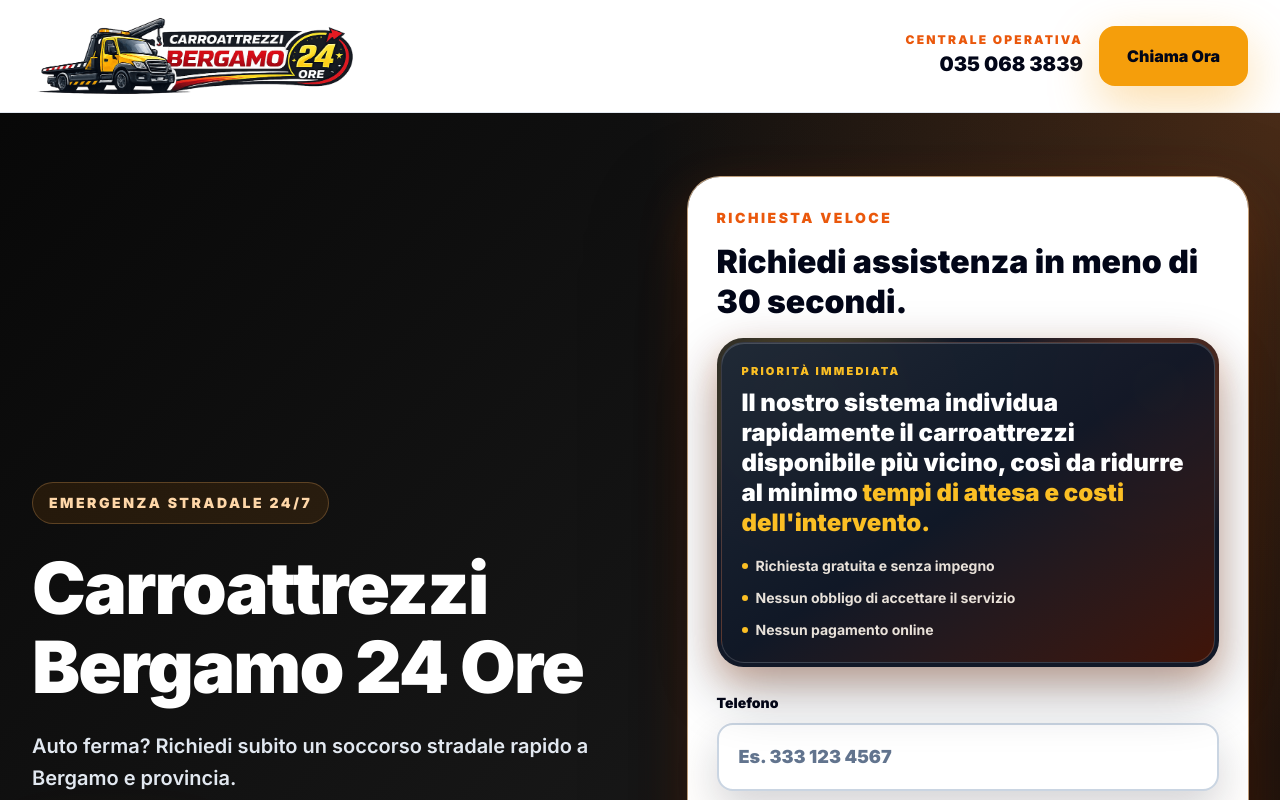
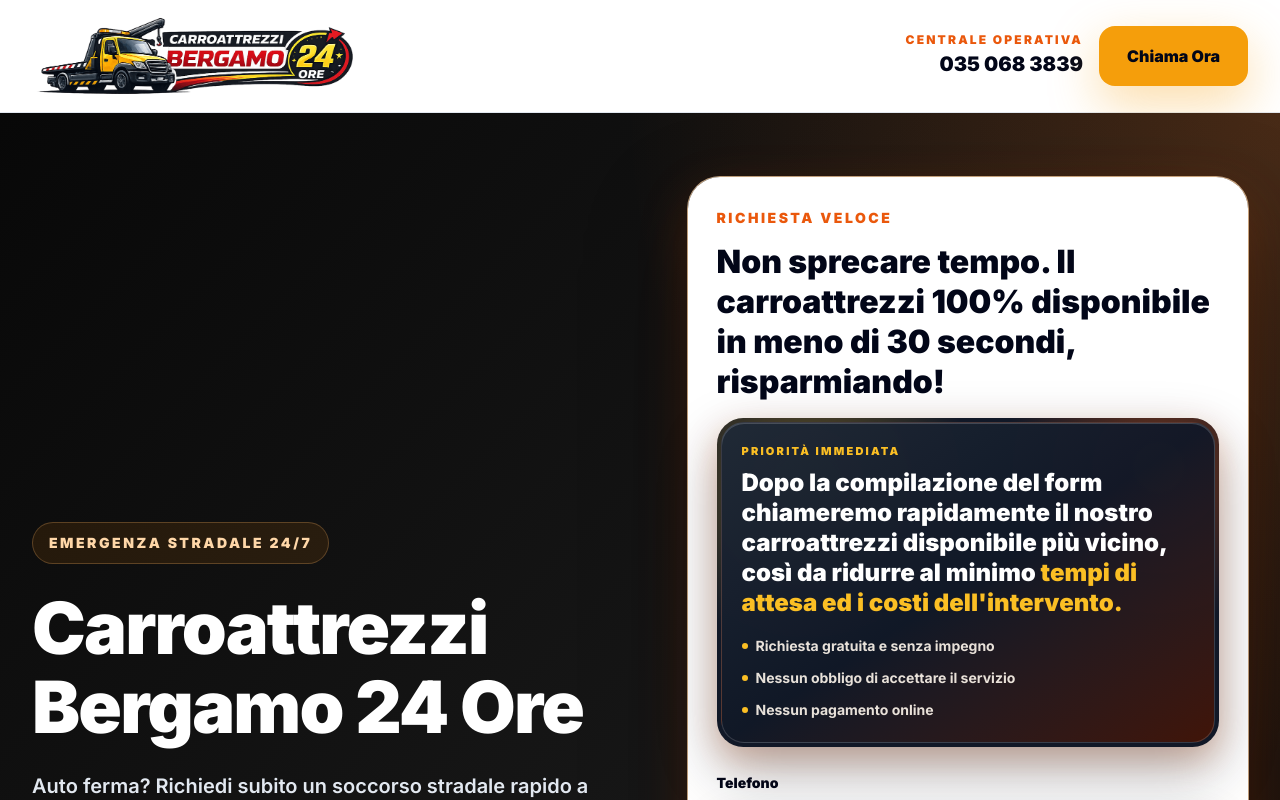
Before and after one commit to alessio-aesthetic/carroattrezzibergamo24ore.it, a Next.js app: page /landing in a window 1280 px wide. Shown: the top 800 px of the page. Built offline with nearby package versions, Linux system fonts and the light colour scheme; no server answers.

Commit message:
Update Bergamo landing promise copy

```diff
--- a/src/app/landing/LandingClient.tsx
+++ b/src/app/landing/LandingClient.tsx
@@ -262,7 +262,8 @@ export function LandingClient() {
               richiesta veloce
             </p>
             <h2 className="mt-3 text-3xl font-black">
-              Richiedi assistenza in meno di 30 secondi.
+              Non sprecare tempo. Il carroattrezzi 100% disponibile in meno di
+              30 secondi, risparmiando!
             </h2>
             <div className="relative mt-4 overflow-hidden rounded-[1.65rem] bg-[#111827] p-1 shadow-[0_24px_58px_rgba(17,24,39,0.32),0_12px_32px_rgba(234,88,12,0.28)]">
               <div className="absolute inset-0 bg-[radial-gradient(circle_at_18%_20%,rgba(251,191,36,0.34),transparent_34%),radial-gradient(circle_at_88%_15%,rgba(234,88,12,0.42),transparent_30%)]" />
@@ -271,10 +272,11 @@ export function LandingClient() {
                   priorità immediata
                 </p>
                 <p className="mt-2 text-xl font-black leading-tight text-white sm:text-2xl">
-                  Il nostro sistema individua rapidamente il carroattrezzi
-                  disponibile più vicino, così da ridurre al minimo{' '}
+                  Dopo la compilazione del form chiameremo rapidamente il
+                  nostro carroattrezzi disponibile più vicino, così da ridurre
+                  al minimo{' '}
                   <span className="text-[#FBBF24]">
-                    tempi di attesa e costi dell&apos;intervento.
+                    tempi di attesa ed i costi dell&apos;intervento.
                   </span>
                 </p>
                 <div className="mt-4 grid gap-2 text-sm font-bold text-orange-50/90">
```
